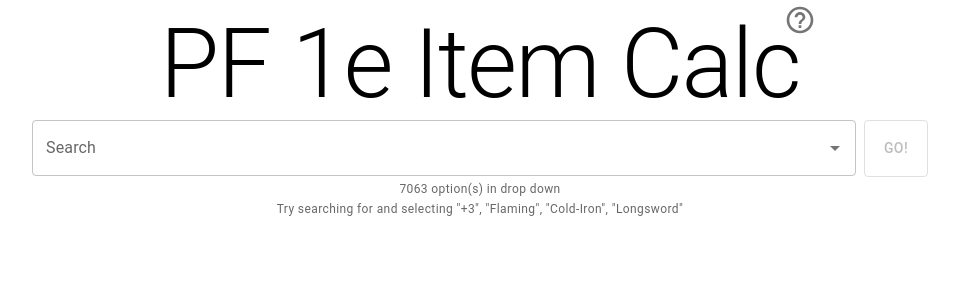
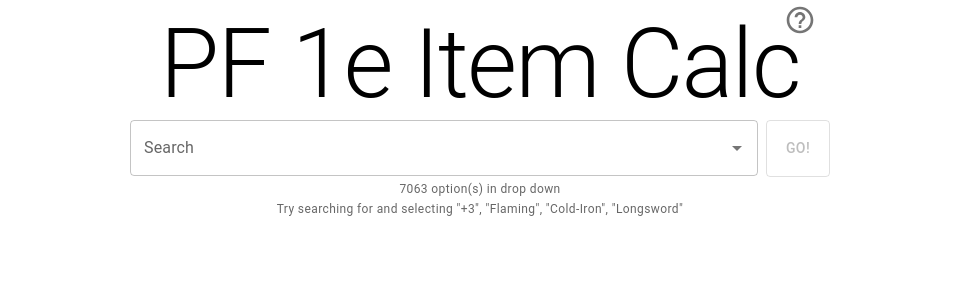
Before and after one commit to pf-itemcalc/pf-itemcalc, a React (Vite) app: page / in a window 1280 px wide. Shown: the top 300 px of the page, without its empty margins (160-1119 px from the left). Built offline with nearby package versions, Linux system fonts and the light colour scheme.

Commit message:
feat: small changes to breakpoints and size of content

```diff
--- a/src/App.tsx
+++ b/src/App.tsx
@@ -21,7 +21,10 @@ const ResponsiveAppContainer = styled(Box)(({ theme }) => ({
   [theme.breakpoints.down(mainBreakpoint)]: theme.unstable_sx({
     width: `calc(100vw - ${theme.spacing(4)})`,
   }),
-  [theme.breakpoints.up(mainBreakpoint)]: { width: "70vw" },
+  [theme.breakpoints.up(mainBreakpoint)]: {
+    width: "50vw",
+    minWidth: mainBreakpoint,
+  },
 }));
 
 const App = () => {
```
